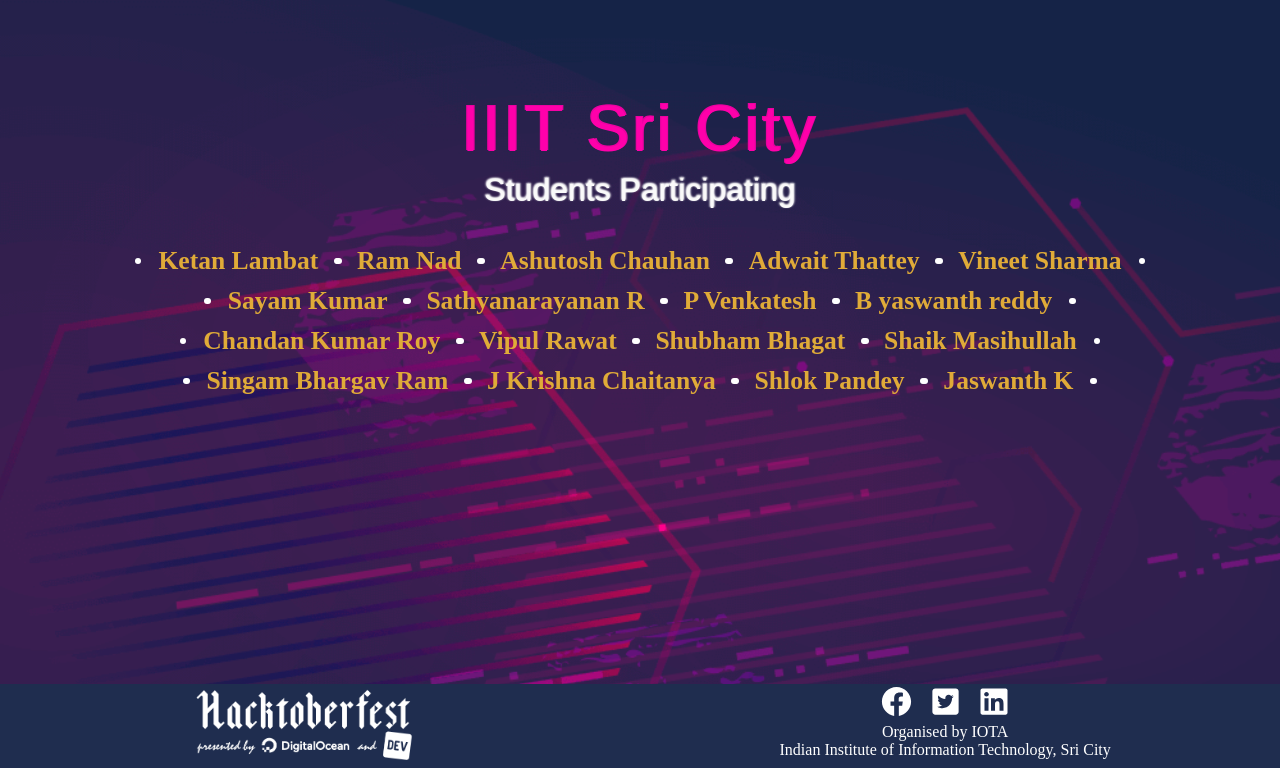
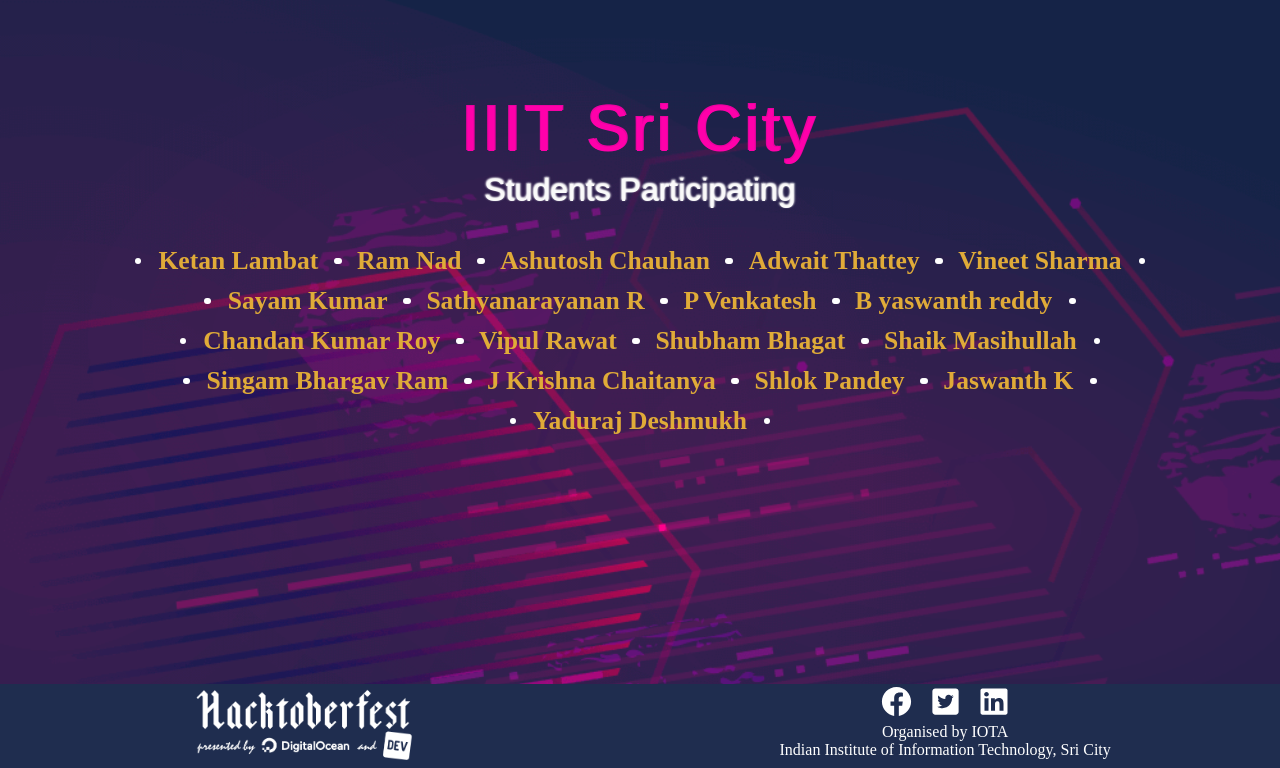
Before and after one commit to Project-Club-IIITS/hacktoberfest2019-participants, a Jekyll site: the page index.html, which Jekyll copies as it is, in a window 1280 px wide, cut to the strip 132-900 px from the top of the page. Built offline with Jekyll 4.4.1, drawn with Linux system fonts in a browser that asks for light colours; some web fonts are replaced.

Commit message:
Update.html

```diff
--- a/index.html
+++ b/index.html
@@ -64,6 +64,9 @@
                 <li><a href="https://github.com/b30wulffz">Shlok Pandey</a></li>
                 <li><a href="https://github.com/JazzKriss21">Jaswanth K</a></li>
 
+
+                <li><a href="https://github.com/yaduraj1720562">Yaduraj Deshmukh</a></li>
+
             </ul>
         </div>
     </div>
```
